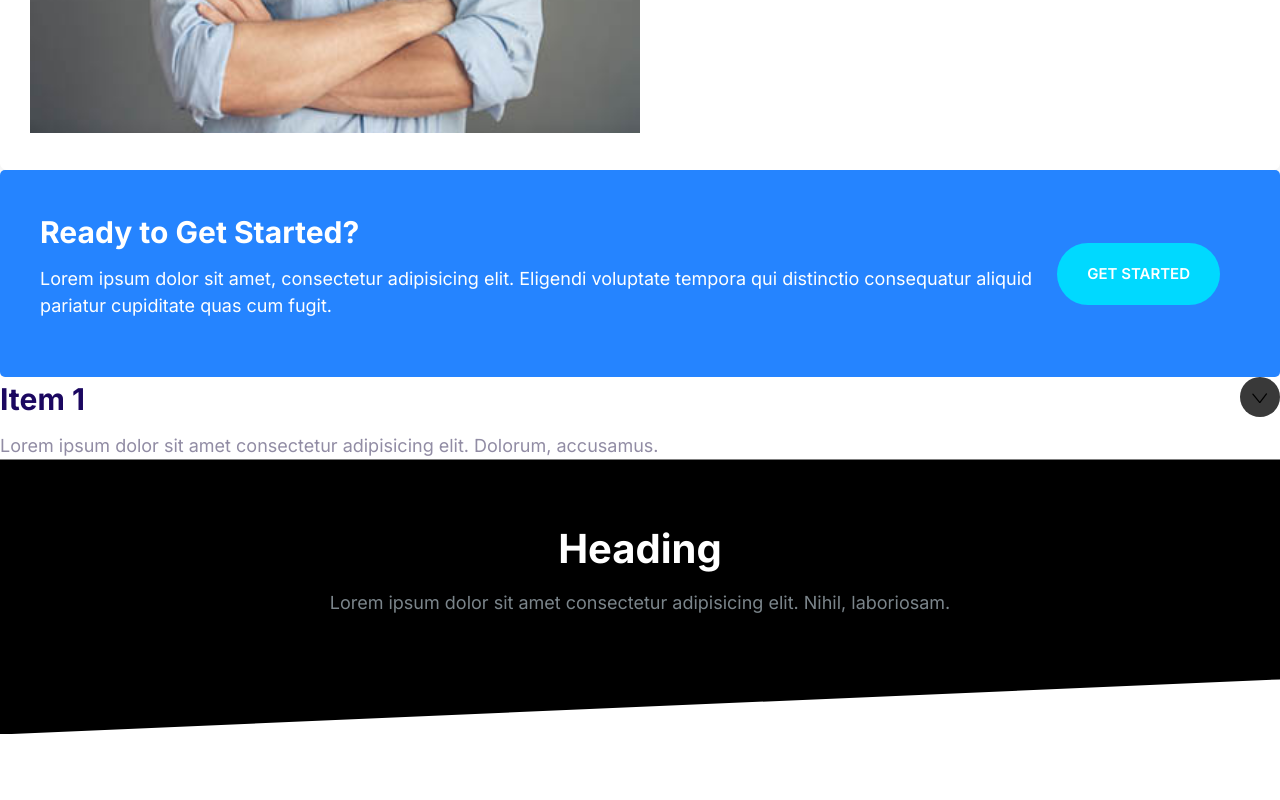
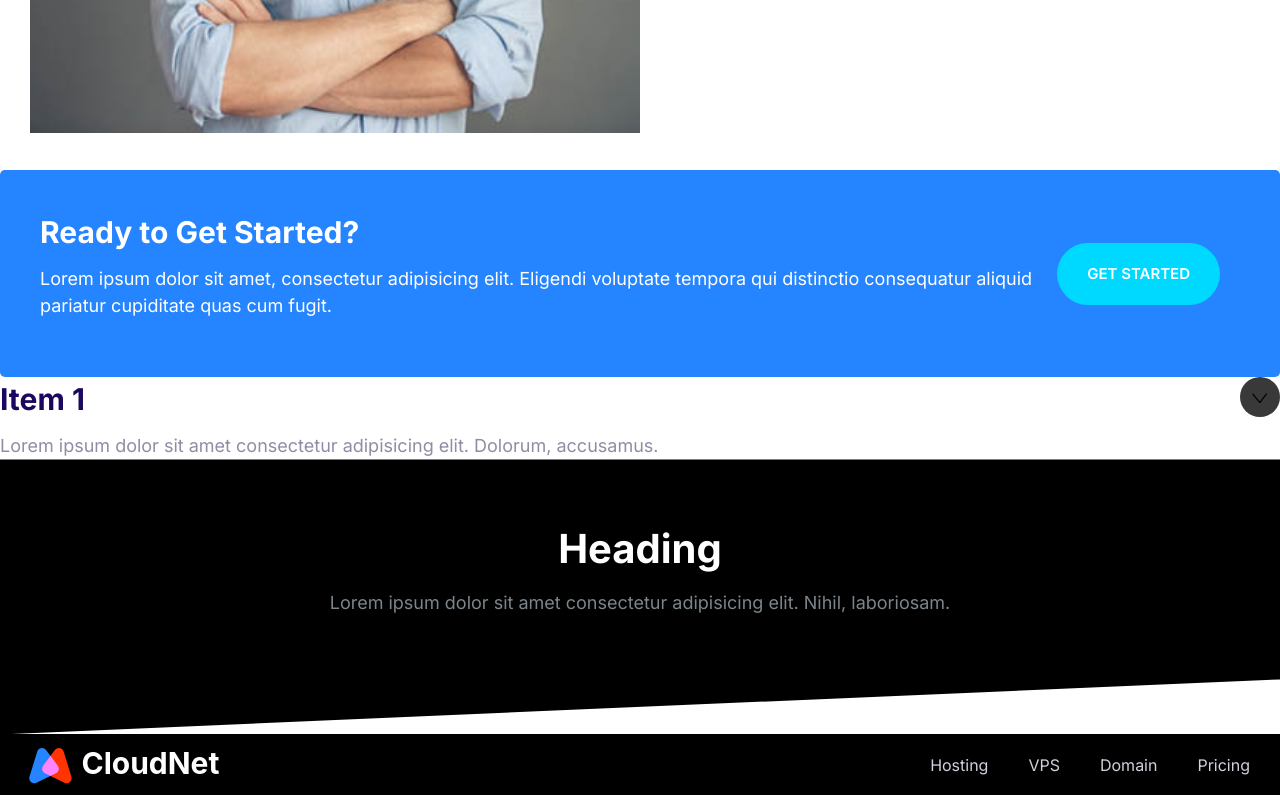
Before and after one commit to jaishankarg24/CloudNet, a plain HTML site: page index.html in a window 1280 px wide. Shown: the part 2450-3250 px from the top of the page. Before the commit the page ends 3184 px from the top, so only its background shows below. Drawn offline with Linux system fonts and the light colour scheme.

Commit message:
Navigartion Bars

```diff
--- a/css/styles.css
+++ b/css/styles.css
@@ -599,3 +599,66 @@ a {
   max-width: 1140px;
   margin: 0 auto;
 }
+
+/* Navigation Bar */
+.nav {
+  background: #000;
+  display: flex;
+  justify-content: space-between;
+  flex-wrap: wrap;
+  padding: 0 1rem;
+  align-items: center;
+}
+
+.nav__list {
+  width: 100%;
+  margin: 0;
+}
+
+.nav__item {
+  padding: 0.5rem 2rem;
+  border-bottom: 1px solid #222;
+}
+
+.nav__item > a {
+  color: #d2d0db;
+  transition: color 0.3s;
+}
+
+.nav__item > a:hover {
+  color: #fff;
+}
+
+.nav__toggler {
+  opacity: 0.5;
+  transition: box-shadow 0.15s;
+  cursor: pointer;
+}
+
+.nav.collapsible--expanded .nav__toggler {
+  opacity: 1;
+  box-shadow: 0 0 0 3px #666;
+  border-radius: 5px;
+}
+
+.nav__brand {
+  transform: translateY(5px);
+}
+
+@media screen and (min-width: 768px) {
+  .nav__toggler {
+    display: none;
+  }
+
+  .nav__list {
+    width: auto;
+    display: flex;
+    font-size: 1.6rem;
+    max-height: 100%;
+    opacity: 1;
+  }
+
+  .nav__item {
+    border: 0;
+  }
+}
--- a/index.html
+++ b/index.html
@@ -201,6 +201,19 @@
         </p>
       </header>
     </section>
+
+    <nav class="nav collapsible">
+      <a class="nav__brand" href="/"><img src="images/logo.svg" alt="" /></a>
+      <svg class="icon icon--white nav__toggler">
+        <use xlink:href="images/sprite.svg#menu"></use>
+      </svg>
+      <ul class="list nav__list collapsible__content">
+        <li class="nav__item"><a href="#">Hosting</a></li>
+        <li class="nav__item"><a href="#">VPS</a></li>
+        <li class="nav__item"><a href="#">Domain</a></li>
+        <li class="nav__item"><a href="#">Pricing</a></li>
+      </ul>
+    </nav>
     <script src="js/main.js"></script>
   </body>
 </html>
```
Also changed, not shown: components/navbar.html (added, +12 -0 lines), images/logo.svg (added).
